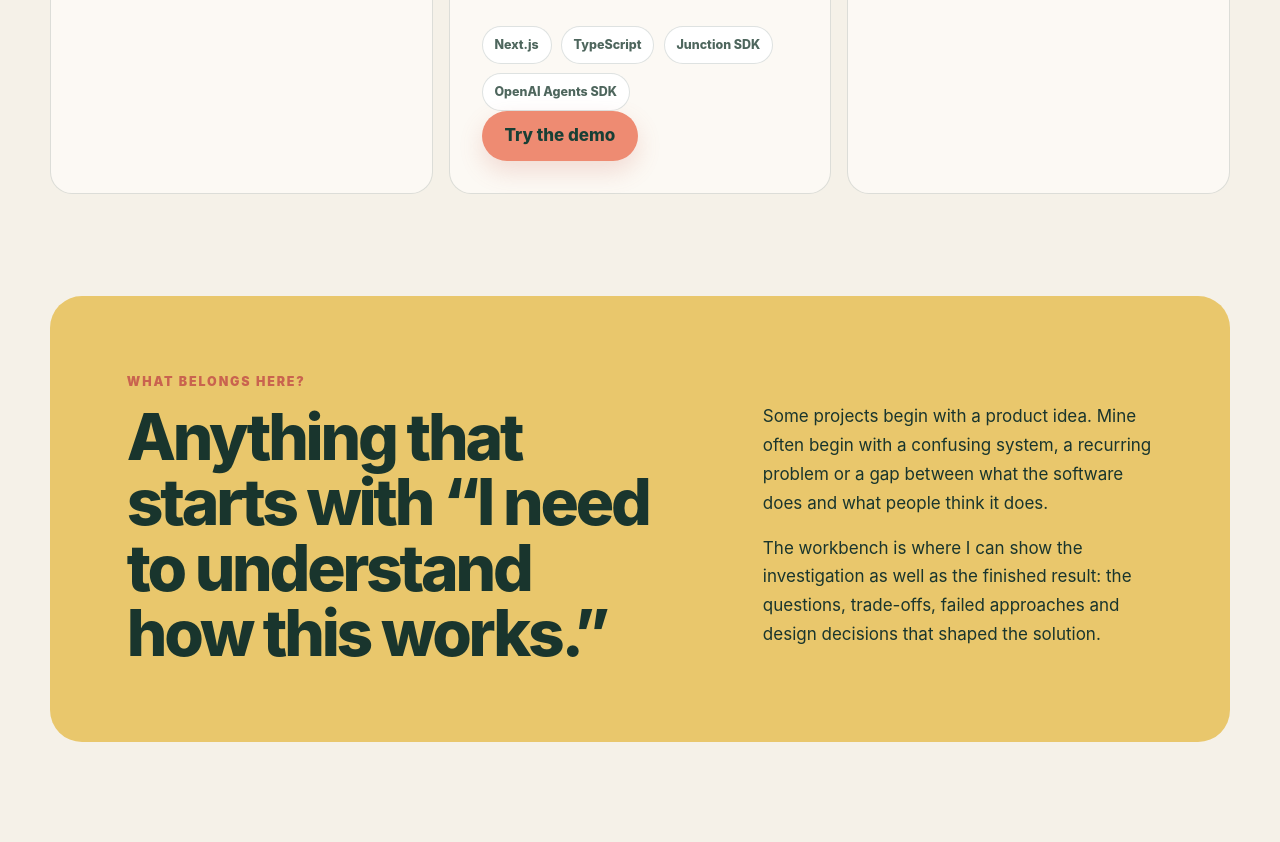
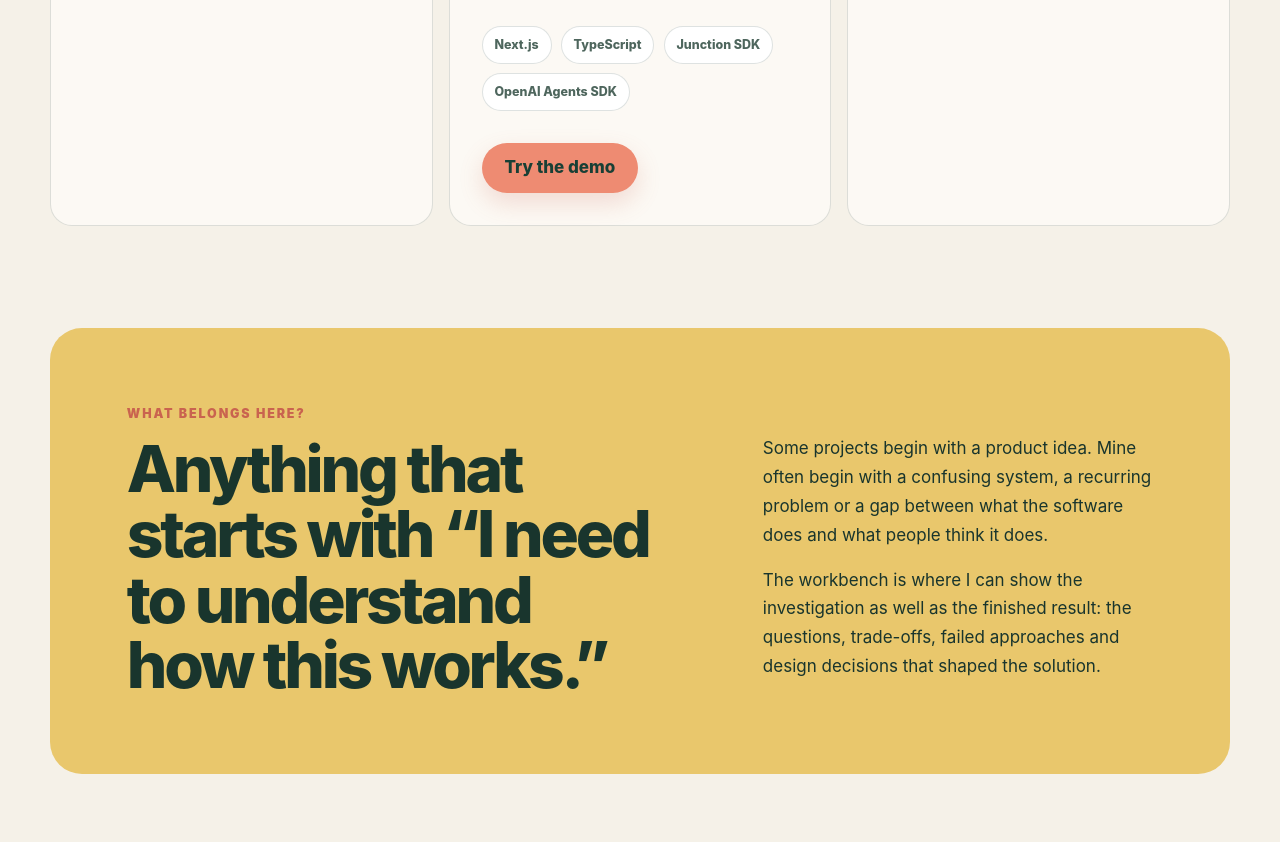
Before and after one commit to mccrann/portfolio, a website: page workbench.html in a window 1280 px wide. Shown: the part 4625-5467 px from the top of the page. Drawn offline with Linux system fonts and the light colour scheme.

Commit message:
add class

```diff
--- a/workbench.html
+++ b/workbench.html
@@ -394,7 +394,7 @@ No component library</code></pre>
             <span>Junction SDK</span>
             <span>OpenAI Agents SDK</span>
           </div>
-          <div>
+          <div class="project-actions">
           <a class="button button-primary" href="https://junction-playground.karen-mccrann.workers.dev/" target="_blank" rel="noreferrer">
             Try the demo
           </a></div>
```
